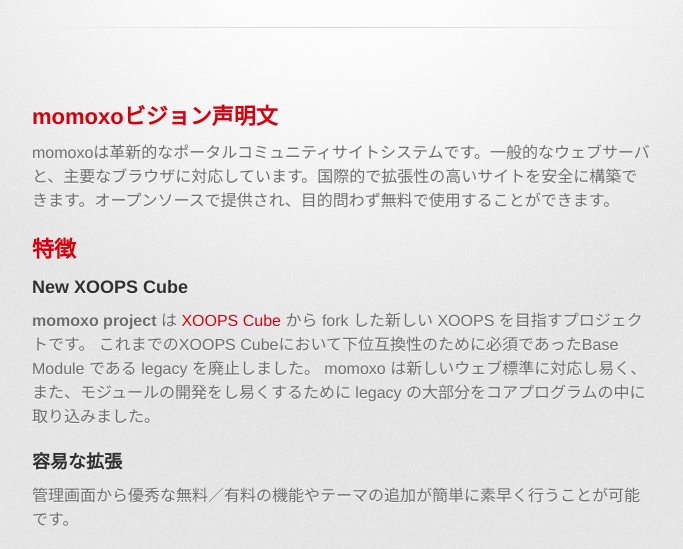
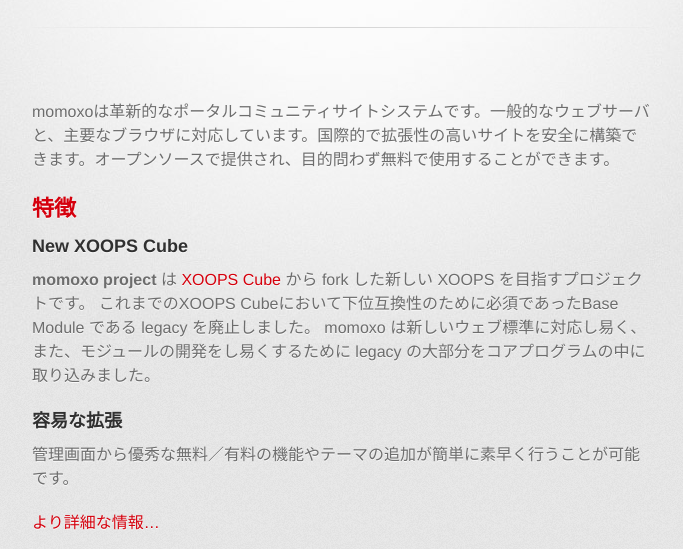
Before and after one commit to momoxo/landing-page, a plain HTML site: page _site/index.html in a window 1280 px wide. Shown: the part 230-779 px from the top of the page, without its empty margins (298-981 px from the left). Drawn offline with Linux system fonts and the light colour scheme; a web font is replaced by a local one.

Commit message:
文章変更

```diff
--- a/_site/index.html
+++ b/_site/index.html
@@ -34,7 +34,6 @@
         <section id="main_content">
           <h1 id='momoxo'>&nbsp;</h1>
 
-<h2 id='momoxo'>momoxoビジョン声明文</h2>
 
 <p>momoxoは革新的なポータルコミュニティサイトシステムです。一般的なウェブサーバと、主要なブラウザに対応しています。国際的で拡張性の高いサイトを安全に構築できます。オープンソースで提供され、目的問わず無料で使用することができます。</p>
 
```
